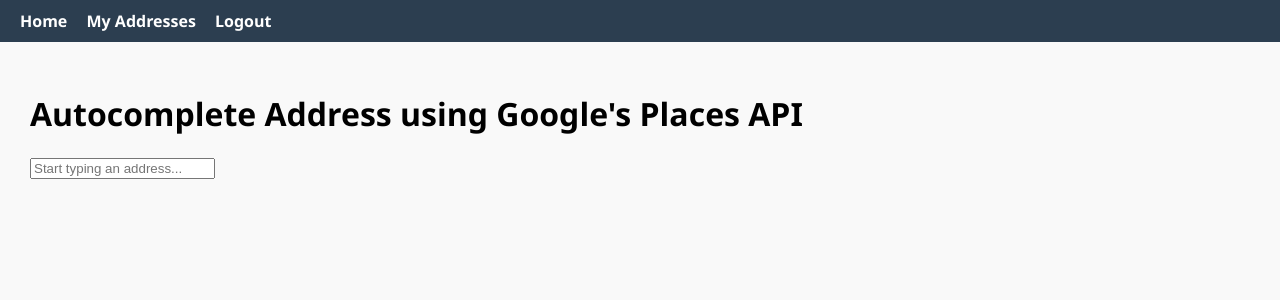
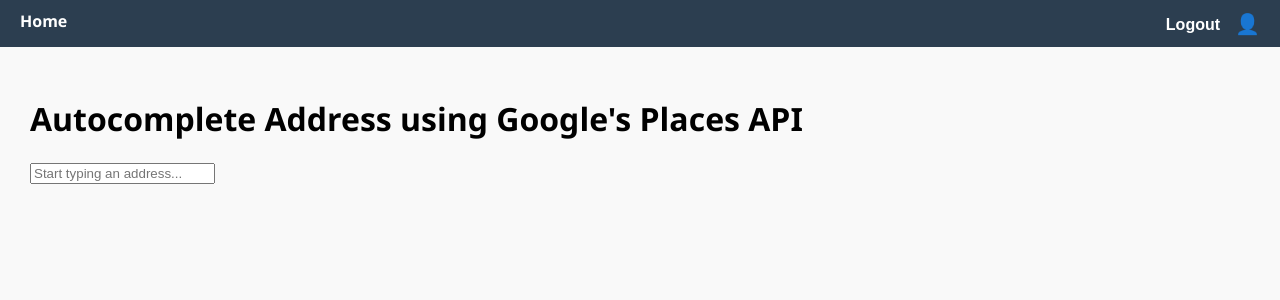
Before and after one commit to Divi76h/Django, a Django app: page / in a window 1280 px wide. Shown: the top 300 px of the page. Run offline with Django 5.2, Linux system fonts and the light colour scheme; a user stored in the database is signed in.

Commit message:
added user creation, login and logout

```diff
--- a/DjangoProject/settings.py
+++ b/DjangoProject/settings.py
@@ -37,6 +37,7 @@
     'django.contrib.sessions',
     'django.contrib.messages',
     'django.contrib.staticfiles',
+    'users'
 ]
 
 MIDDLEWARE = [
--- a/DjangoProject/urls.py
+++ b/DjangoProject/urls.py
@@ -15,12 +15,14 @@
     2. Add a URL to urlpatterns:  path('blog/', include('blog.urls'))
 """
 from django.contrib import admin
-from django.urls import path
+from django.urls import path, include
+
 from . import views
 
 urlpatterns = [
     path('admin/', admin.site.urls),
     path("", views.autocomplete, name="home"),
     path("autocomplete/", views.autocomplete_address, name="autocomplete"),
-    path("test/", views.test, name="test")
+    path("test/", views.test, name="test"),
+    path("users/", include("users.urls"))
 ]
--- a/static/css/style.css
+++ b/static/css/style.css
@@ -32,3 +32,36 @@
 .container {
     padding: 30px;
 }
+
+
+
+.errorlist {
+    color: #F00;
+    margin-left: 2rem;
+}
+
+.errorlist li::marker {
+    content: '🚨 ';
+}
+
+.nav-button {
+    background: none;
+    border: none;
+    color: white;
+    font-weight: bold;
+    cursor: pointer;
+    text-decoration: none;
+    font-size: 16px;
+    margin: 0;
+    padding: 0;
+}
+
+.nav-button:hover {
+    color: #1abc9c;
+}
+
+.logout-form {
+    display: inline;
+    margin: 0;
+    padding: 0;
+}
--- a/templates/layout.html
+++ b/templates/layout.html
@@ -5,23 +5,64 @@
     <meta charset="UTF-8">
     <title>{% block title %}My App{% endblock %}</title>
     <link rel="stylesheet" href="{% static 'css/style.css' %}">
+    <style>
+        .user-icon {
+            position: relative;
+            font-size: 20px;
+            cursor: default;
+        }
+
+        .user-icon:hover::after {
+            content: "Logged in as: {{ user.username }}" {% if not user.is_authenticated %}"Not logged in" {% endif %};
+            position: absolute;
+            top: 125%;
+            right: 0;
+            background: #333;
+            color: white;
+            padding: 4px 8px;
+            border-radius: 4px;
+            white-space: nowrap;
+            font-size: 14px;
+        }
+
+        .nav-right {
+            display: flex;
+            align-items: center;
+            gap: 15px;
+        }
+    </style>
 </head>
 <body>
     <nav class="navbar">
         <div class="nav-left">
             <a href="{% url 'home' %}">Home</a>
             {% if user.is_authenticated %}
-                <a href="{% url 'my_claims' %}">My Addresses</a>
-                <a href="{% url 'logout' %}">Logout</a>
+{#                <a href="{% url 'saved addresses' %}">My Addresses</a>#}
             {% else %}
-{#                <a href="{% url 'login' %}">Login</a>#}
+                <a href="{% url 'users:register' %}">Register</a>
+                <a href="{% url 'users:login' %}">Login</a>
             {% endif %}
+        </div>
+
+        <div class="nav-right">
+            {% if user.is_authenticated %}
+                <form class="logout-form" action="{% url 'users:logout' %}" method="post">
+                        {% csrf_token %}
+                        <button type="submit" class="nav-button">Logout</button>
+                </form>
+            {% endif %}
+            <div class="user-icon" title="{% if user.is_authenticated %}Logged in as {{ user.username }}{% else %}Not logged in{% endif %}">
+                {% if user.is_authenticated %}
+                    👤
+                {% else %}
+                    🚫
+                {% endif %}
+            </div>
         </div>
     </nav>
 
     <div class="container">
-        {% block content %}
-        {% endblock %}
+        {% block content %}{% endblock %}
     </div>
 </body>
 </html>
--- /dev/null
+++ b/users/urls.py
@@ -0,0 +1,10 @@
+from django.urls import path
+from . import views
+
+app_name = "users"
+
+urlpatterns = [
+    path("register/", views.register_view, name="register"),
+    path('login/', views.login_view, name="login"),
+    path('logout/', views.logout_view, name="logout"),
+]
```
Also changed, not shown: users/templates/login.html (added, +12 -0 lines), users/templates/register.html (added, +12 -0 lines), users/views.py (+30 -1 lines), db.sqlite3.
